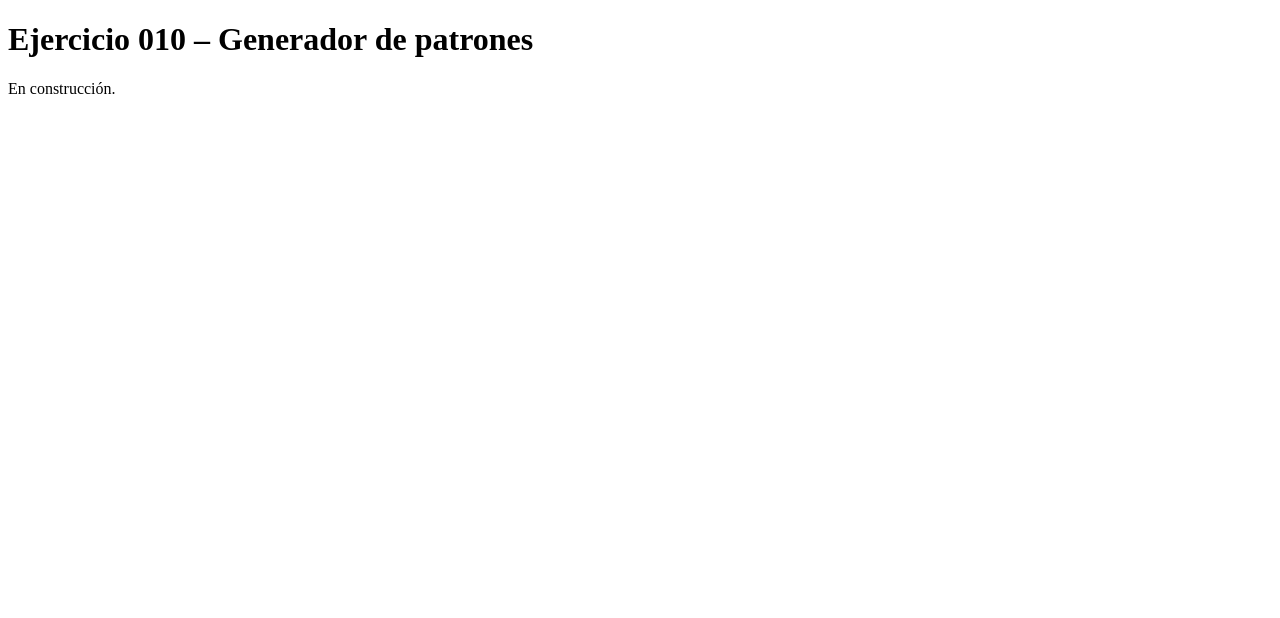
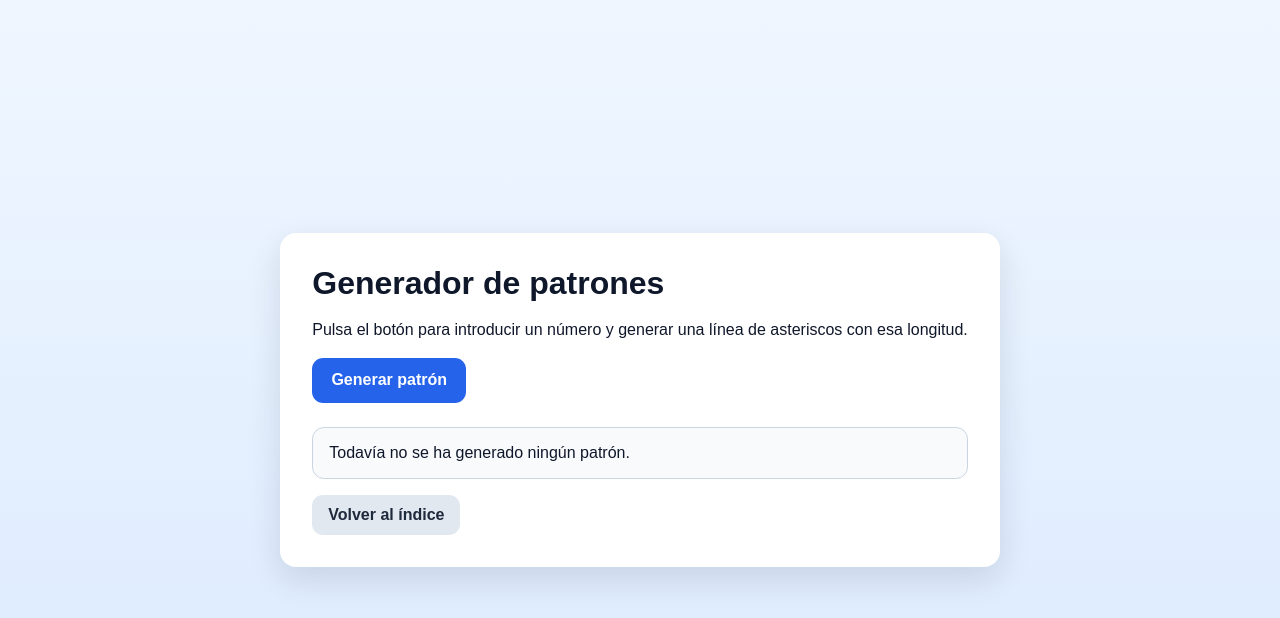
Before and after one commit to almrac/4.B.2.Ejercicios_basicos_Javascript, a plain HTML site: page ejercicio-010/index.html in a window 1280 px wide. Drawn offline with Linux system fonts and the light colour scheme.

Commit message:
Ejercicio 10

```diff
--- a/ejercicio-010/index.html
+++ b/ejercicio-010/index.html
@@ -1,11 +1,122 @@
 <!DOCTYPE html>
 <html lang="es">
 <head>
-  <meta charset="UTF-8">
-  <title>Ejercicio 010 – Generador de patrones</title>
+	<meta charset="UTF-8">
+	<meta name="viewport" content="width=device-width, initial-scale=1.0">
+	<title>Ejercicio 10 - Generador de patrones</title>
+	<style>
+		body {
+			margin: 0;
+			font-family: Arial, Helvetica, sans-serif;
+			background: linear-gradient(180deg, #eff6ff 0%, #dbeafe 100%);
+			color: #0f172a;
+			height: 100vh;
+			display: flex;
+			justify-content: center;
+			align-items: center;
+		}
+
+		main {
+			max-width: 42rem;
+			margin: 3rem auto;
+			padding: 2rem;
+			background: #ffffff;
+			border-radius: 1rem;
+			box-shadow: 0 0.75rem 2rem rgba(15, 23, 42, 0.12);
+		}
+
+		h1 {
+			margin-top: 0;
+			margin-bottom: 0.75rem;
+		}
+
+		p {
+			line-height: 1.5;
+		}
+
+		button {
+			padding: 0.85rem 1.2rem;
+			border: none;
+			border-radius: 0.7rem;
+			background: #2563eb;
+			color: #ffffff;
+			font-size: 1rem;
+			font-weight: bold;
+			cursor: pointer;
+		}
+
+		button:hover {
+			background: #1d4ed8;
+		}
+
+		#resultado {
+			margin-top: 1.5rem;
+			padding: 1rem;
+			border-radius: 0.75rem;
+			background: #f8fafc;
+			border: 1px solid #cbd5e1;
+		}
+
+		.volver {
+			display: inline-block;
+			margin-top: 1rem;
+			padding: 0.7rem 1rem;
+			border-radius: 0.7rem;
+			background: #e2e8f0;
+			color: #1e293b;
+			text-decoration: none;
+			font-weight: 600;
+		}
+
+		.volver:hover {
+			background: #cbd5e1;
+		}
+	</style>
 </head>
 <body>
-  <h1>Ejercicio 010 – Generador de patrones</h1>
-  <p>En construcción.</p>
+	<main>
+		<h1>Generador de patrones</h1>
+		<p>Pulsa el botón para introducir un número y generar una línea de asteriscos con esa longitud.</p>
+		<button id="btn-generar" type="button" onclick="generarPatron()">Generar patrón</button>
+		<div id="resultado">Todavía no se ha generado ningún patrón.</div>
+		<a class="volver" href="../index.html">Volver al índice</a>
+	</main>
+
+	<script>
+		// Esta función se ejecuta al pulsar el botón.
+		function generarPatron() {
+			// Pedimos al usuario un número.
+			let respuesta = prompt("Introduce un número para generar el patrón de asteriscos:");
+
+			// Si el usuario pulsa "Cancelar", detenemos la función.
+			if (respuesta === null) {
+				document.getElementById('resultado').textContent = 'Has cancelado la acción.';
+				return;
+			}
+
+			// Convertimos el texto introducido a número.
+			let numero = Number(respuesta);
+
+			// Si el valor no es un número válido, mostramos un aviso.
+			if (isNaN(numero)) {
+				document.getElementById("resultado").textContent = "Debes introducir un número válido.";
+				return;
+			}
+
+			// Aquí iremos construyendo el patrón de asteriscos.
+			let patron = "";
+
+			// Repetimos tantas veces como indique el número introducido.
+			for (let i = 0; i < numero; i++) {
+				patron = patron + "*";
+			}
+
+			// Mostramos el patrón en consola, como pide el ejercicio.
+			console.log(patron);
+
+			// También lo mostramos dentro de la página.
+			document.getElementById("resultado").innerHTML = "Aqui está el patrón generado en base a tu respuesta: " + patron ;
+		}
+	</script>
 </body>
 </html>
```
